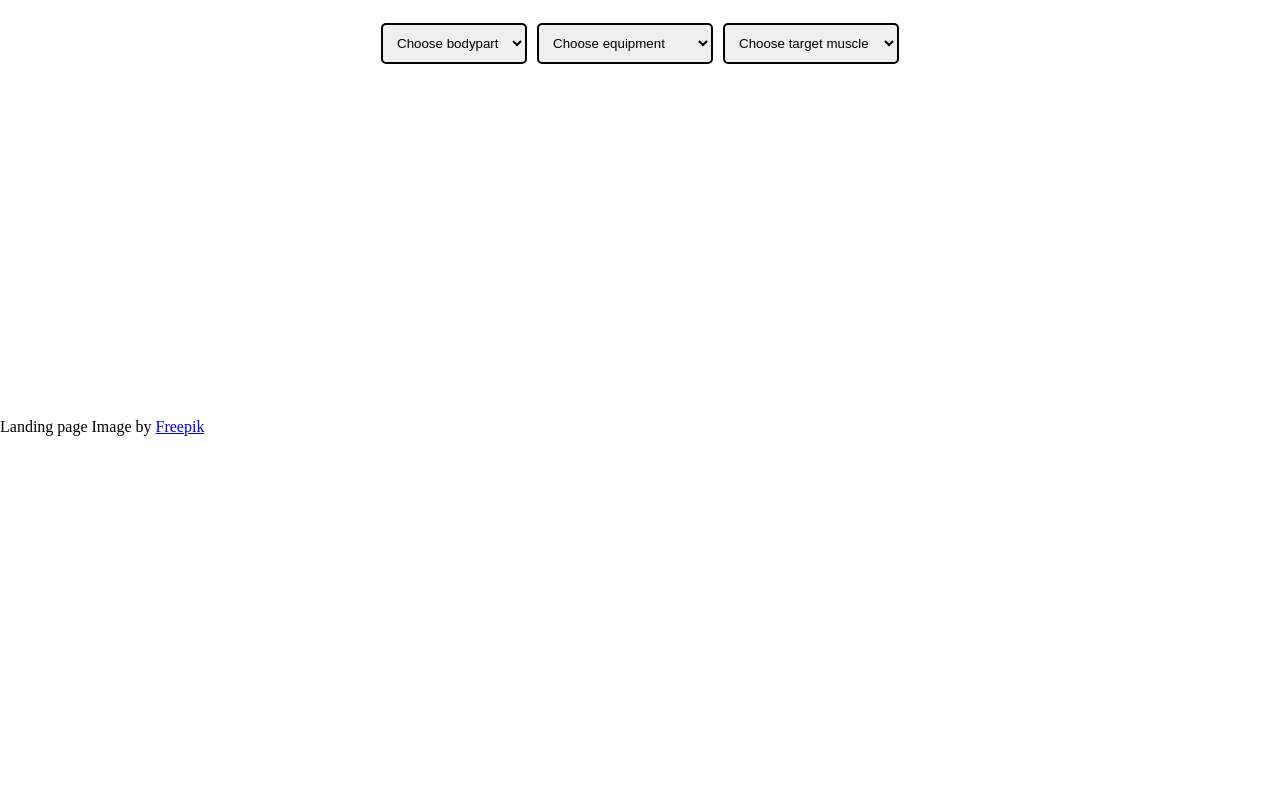
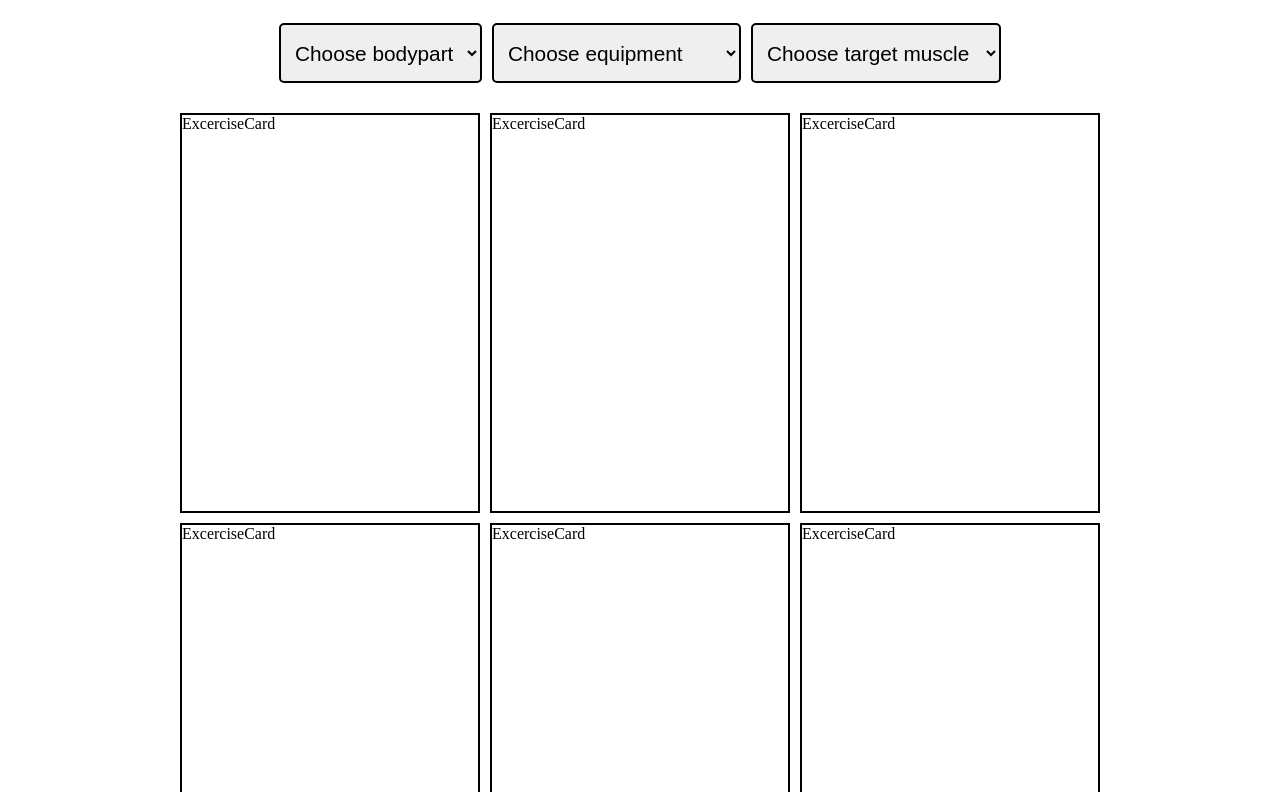
Before and after one commit to Giorgimanwkava/YouFit, a React (Vite) app: page / in a window 1280 px wide. Shown: the part 1048-1840 px from the top of the page. Built offline with nearby package versions, Linux system fonts and the light colour scheme.

Commit message:
added exercise cards skeleton

```diff
--- a/src/components/Content.css
+++ b/src/components/Content.css
@@ -42,10 +42,39 @@
     background-color: rgb(159, 201, 238);
 }
 
+.multi-select{
+    height: 100%;
+    display: flex;
+    flex-wrap: wrap;
+    justify-content: center;
+    margin-bottom: 25px;
+}
+
 select{
     padding: 10px;
     border: 2px solid black;
     border-radius: 5px;
     margin-right: 10px;
     margin: 5px;
+    height: 60px;
+    font-size: clamp(20px, 1.25vw + 0.3rem, min(25px,6vh));
 }
+
+.exercises{
+    height: 100%;
+    display: grid;
+    grid-template-columns: 1fr 1fr 1fr;
+    gap: 10px;
+}
+
+@media (width < 980px) {
+    .exercises{
+        grid-template-columns: 1fr 1fr;
+    }
+}
+
+@media (width < 620px) {
+    .exercises{
+        grid-template-columns: 1fr;
+    }
+}
--- a/src/components/Content.jsx
+++ b/src/components/Content.jsx
@@ -1,5 +1,6 @@
 import React from 'react'
 import './Content.css'
+import ExcerciseCard from './ExcerciseCard'
 
 const Content = () => {
   return (
@@ -9,7 +10,7 @@
         <input className='search-bar' type="text" placeholder="Search..." />
         <button className='search-btn'>Search</button>
       </div>
-      <div>
+      <div className='multi-select'>
         <select name='bodypart' id='bodypart-select'>
           <option value="">Choose bodypart</option>
           <option value="back">back</option>
@@ -76,6 +77,14 @@
           <option value="upper%20back">upper back</option>
         </select>
       </div>
+      <div className='exercises'>
+        <ExcerciseCard />
+        <ExcerciseCard />
+        <ExcerciseCard />
+        <ExcerciseCard />
+        <ExcerciseCard />
+        <ExcerciseCard />
+      </div>
     </section>
   )
 }
--- /dev/null
+++ b/src/components/ExcerciseCard.css
@@ -0,0 +1,4 @@
+.exercise-card{
+    border: 2px solid black;
+    width: 300px;
+}
--- /dev/null
+++ b/src/components/ExcerciseCard.jsx
@@ -0,0 +1,15 @@
+import React from 'react'
+import './ExcerciseCard.css'
+
+const ExcerciseCard = (props) => {
+
+
+
+    return (
+        <div className='exercise-card'>
+            ExcerciseCard
+        </div>
+    )
+}
+
+export default ExcerciseCard
```
